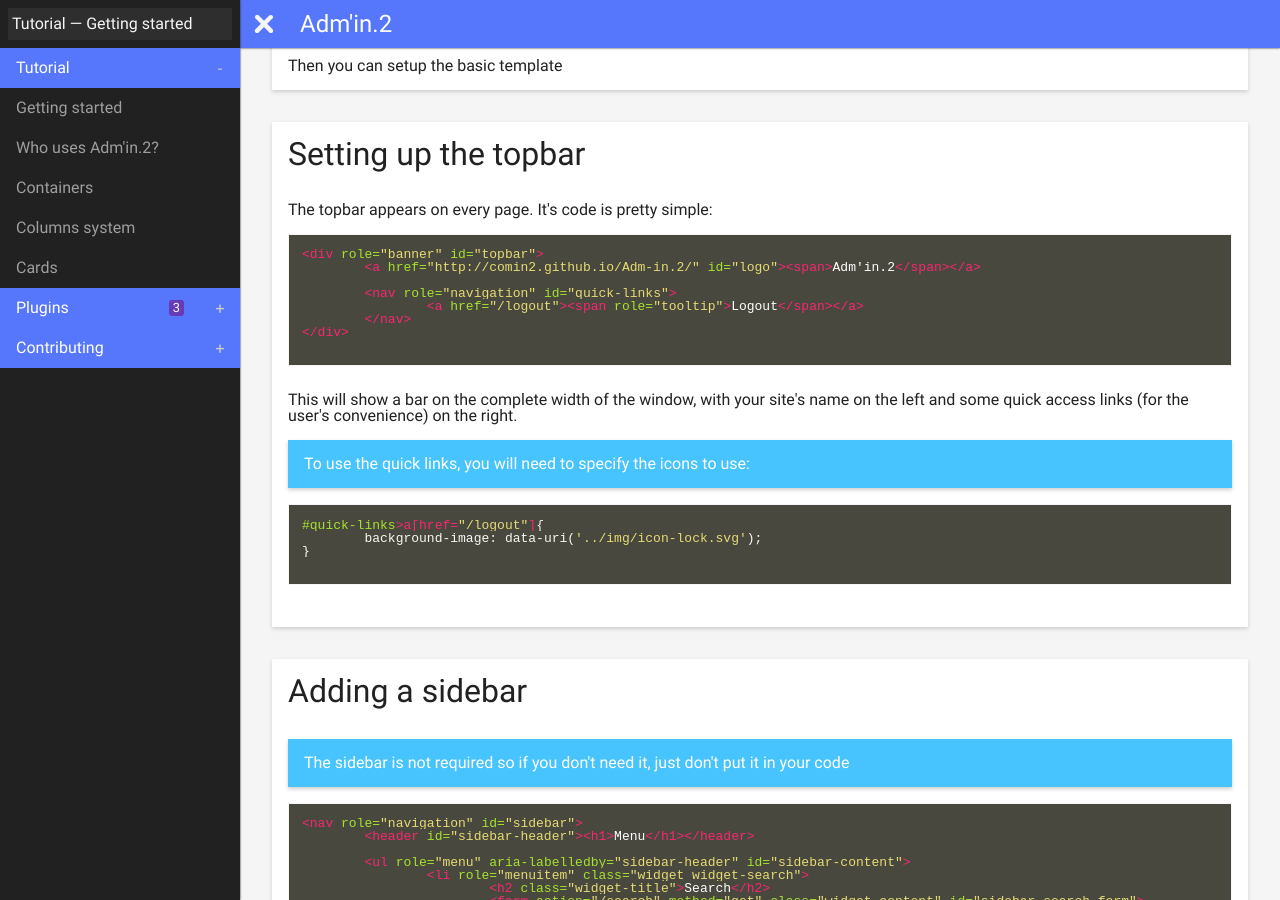
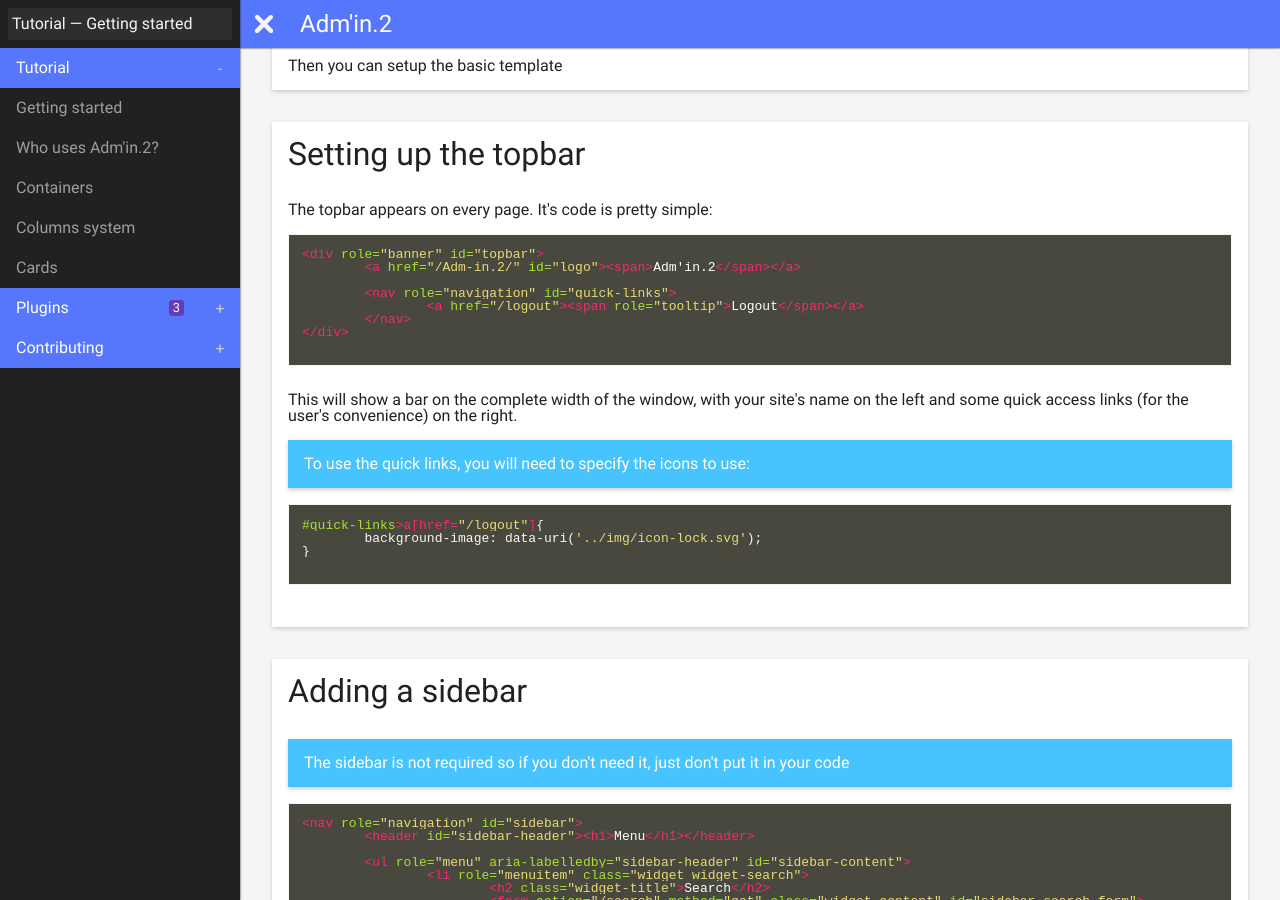
Before and after one commit to comin2/Adm-in.2, a Jekyll site: the page built from tutorial/getting-started.html, in a window 1280 px wide and 900 px high, scrolled down 652 px. Built offline with Jekyll 4.4.1, drawn with Linux system fonts in a browser that asks for light colours.

Commit message:
Update config & search form

```diff
--- a/_config.yml
+++ b/_config.yml
@@ -1,2 +1,3 @@
-baseurl: http://comin2.github.io/Adm-in.2
+baseurl: /Adm-in.2
+domain: comin2.github.io
 name: Adm'in.2
--- a/_includes/sidebar.html
+++ b/_includes/sidebar.html
@@ -6,7 +6,7 @@
 			<li role="menuitem" class="widget widget-search">
 				<h2 class="widget-title">Search</h2>
 				<form action="https://www.google.com/" method="get" class="widget-content show" id="sidebar-search-form">
-					<input type="hidden" name="sitesearch" value="{{ site.baseurl }}">
+					<input type="hidden" name="sitesearch" value="{{ site.domain }}">
 					<input type="search" name="q" value="{% if page.title %}{{ page.title }}{% endif %}" placeholder="Search" id="sidebar-search-input">
 				</form>
 			</li>
```
